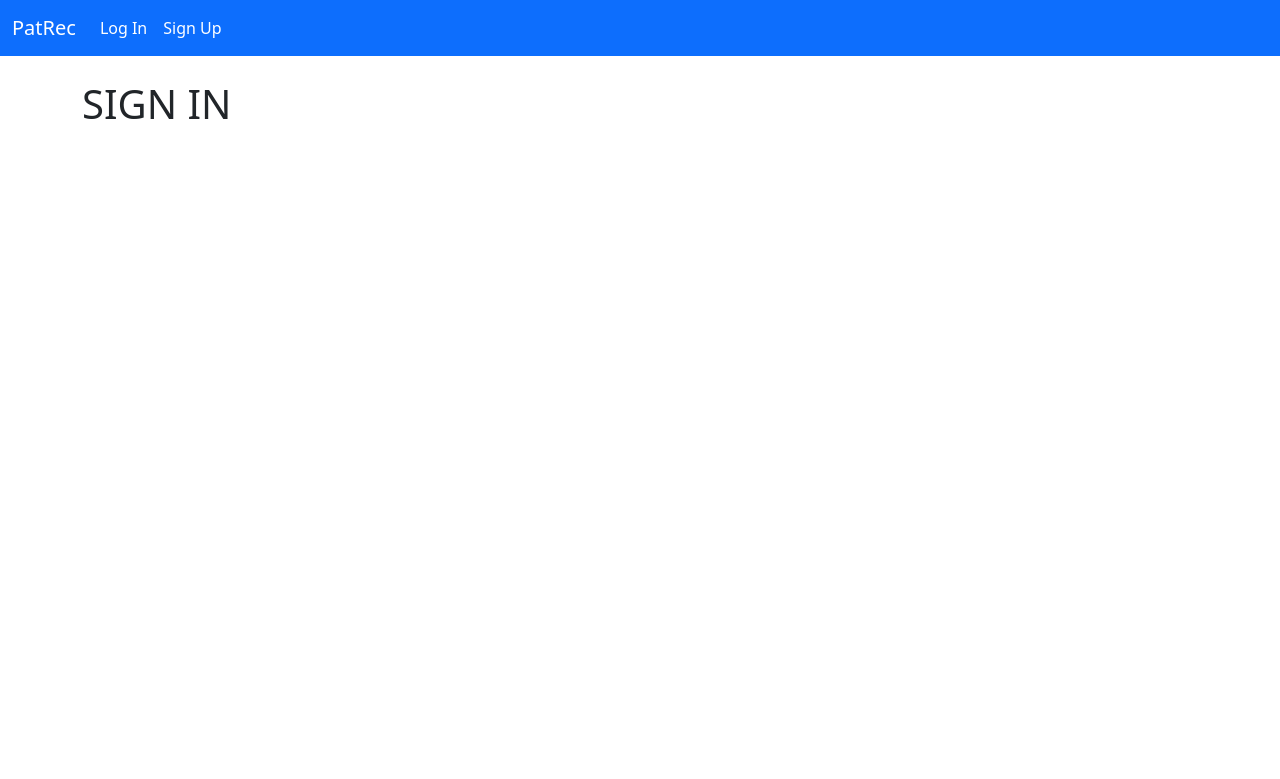
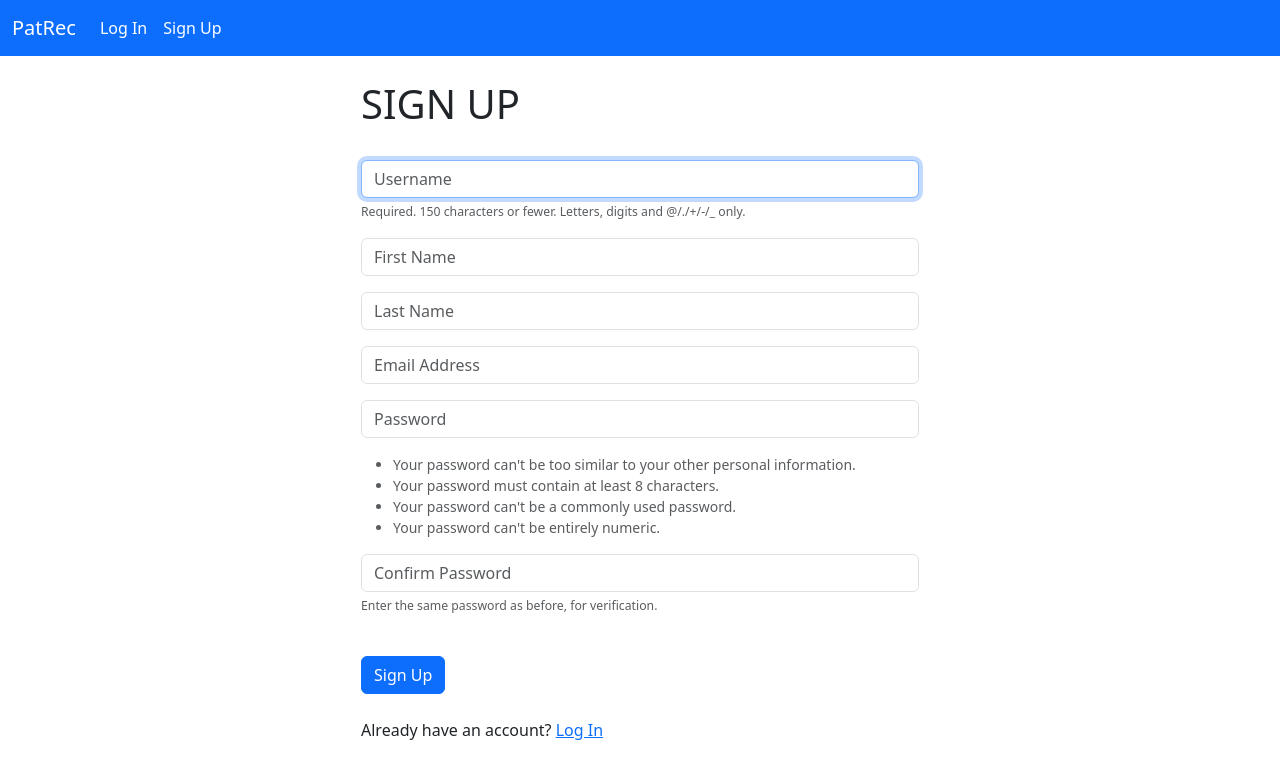
Before and after one commit to houdinipapi/Patient-Records-App, a Django app: page /signup/ in a window 1280 px wide. Shown: the top 779 px of the page. Run offline with Django 5.2, Linux system fonts and the light colour scheme.

Commit message:
Update login and signup forms***

```diff
--- a/pat_rec/basic_info/templates/core/signup.html
+++ b/pat_rec/basic_info/templates/core/signup.html
@@ -1,13 +1,37 @@
 {% extends "core/base.html" %}
-
 {% block title %}Sign In{% endblock %}
 
 {% block content %}
 
-    <h1>SIGN IN</h1>
+<div class="col-md-6 offset-md-3">
+    <h1>SIGN UP</h1>
+    <br>
+    <form action="{% url 'signup' %}" method="post">
+        {% csrf_token %}
+
+            {% if form.errors %}
+                <div class="alert alert-danger alert-dismissible FADE show" role="alert">
+                    <strong>Oops!</strong> Something went wrong.
+                    {% for field in form %}
+                        {% if field.errors %}
+                            {{ field.errors }}
+                        {% endif %}
+                    {% endfor %}
+                    <button type="button" class="btn-close" data-bs-dismiss="alert" aria-label="Close">
+                    </button>
+                </div>
+            {% endif %}
+
+            {{ form.as_p }}
+
+            <br>
+            <button type="submit" class="btn btn-primary">Sign Up</button>
+    </form>
 
     <br>
 
+    <p>Already have an account? <a href="{% url 'index' %}">Log In</a></p>
 
+</div>
 
 {% endblock %}
--- a/pat_rec/basic_info/views.py
+++ b/pat_rec/basic_info/views.py
@@ -2,6 +2,7 @@ from django.shortcuts import render, redirect
 from django.contrib.auth import authenticate, login, logout
 from django.contrib import messages
 from django.contrib.auth.decorators import login_required
+from .forms import SignUpForm
 
 
 # Create your views here.
@@ -34,4 +35,28 @@ def logout_user(request):
 
 
 def sign_up(request):
-    return render(request, 'core/signup.html', {})
+    # Check to see if signing up
+    if request.method == "POST":
+        form = SignUpForm(request.POST)
+        if form.is_valid():
+            form.save()
+
+            # Authenticate and log user in
+            username = form.cleaned_data.get("username")
+            password = form.cleaned_data.get("password1")
+
+            user = authenticate(request, username=username, password=password)
+
+            login(request, user)
+
+            messages.success(request, f"Welcome, {username}!")
+            return redirect("index")
+    else:
+        form = SignUpForm()
+        return render(request, 'core/signup.html', {
+            "form": form
+        })
+
+    return render(request, 'core/signup.html', {
+        "form": form
+    })
```
Also changed, not shown: pat_rec/basic_info/templates/core/index.html (+5 -2 lines).
